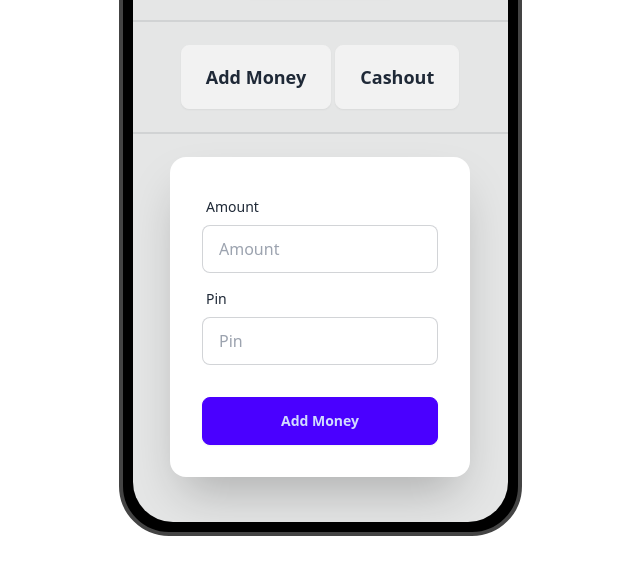
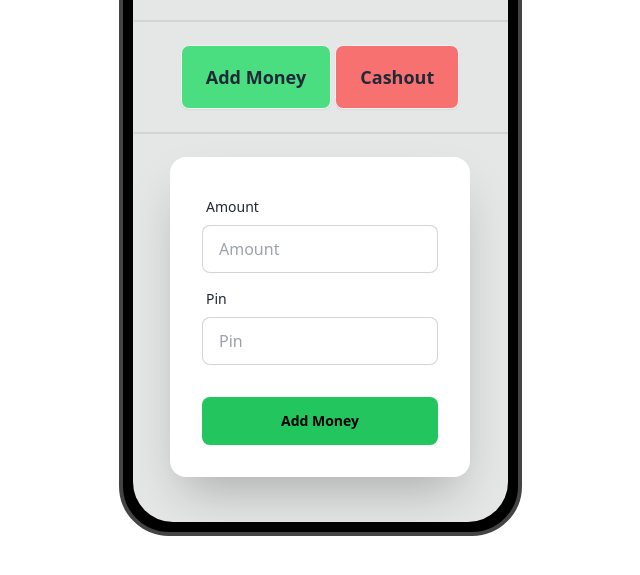
Before and after one commit to bmfaysal33/Payoo-MFS, a plain HTML site: page home.html in a window 1280 px wide. Shown: the part 159-734 px from the top of the page, without its empty margins (320-960 px from the left). Drawn offline with nearby package versions, Linux system fonts and the light colour scheme.

Commit message:
changed the color of add money and cashout button and heading towards acc balance part

```diff
--- a/JS/cashout.js
+++ b/JS/cashout.js
@@ -13,6 +13,7 @@ document.getElementById('btn-cash-out').addEventListener('click', function (even
         console.log(cashoutBalance);
 
         document.getElementById('account-balance').innerText = cashoutBalance;
+
     }
 
     else{
--- a/home.html
+++ b/home.html
@@ -34,8 +34,8 @@
 
             <!-- User action buttons starts here .... -->
             <div>
-              <button id="btn-add-money-form" class="btn btn-lg">Add Money</button>
-              <button id="btn-cash-out-form" class="btn btn-lg">Cashout</button>
+              <button id="btn-add-money-form" class="btn btn-lg bg-green-400">Add Money</button>
+              <button id="btn-cash-out-form" class="btn btn-lg bg-red-400">Cashout</button>
             </div>
 
             <div class="divider"></div>
@@ -71,7 +71,7 @@
                 </div>
 
                 <div class="form-control mt-6">
-                  <button id="btn-add-money" class="btn btn-primary">
+                  <button id="btn-add-money" class="btn btn-primary  bg-green-500 border-none text-black">
                     Add Money
                   </button>
                 </div>
@@ -111,7 +111,7 @@
                 </div>
 
                 <div class="form-control mt-6">
-                  <button id="btn-cash-out" class="btn btn-primary">
+                  <button id="btn-cash-out" class="btn btn-primary bg-red-500 border-none text-black">
                     Cash Out
                   </button>
 
```
